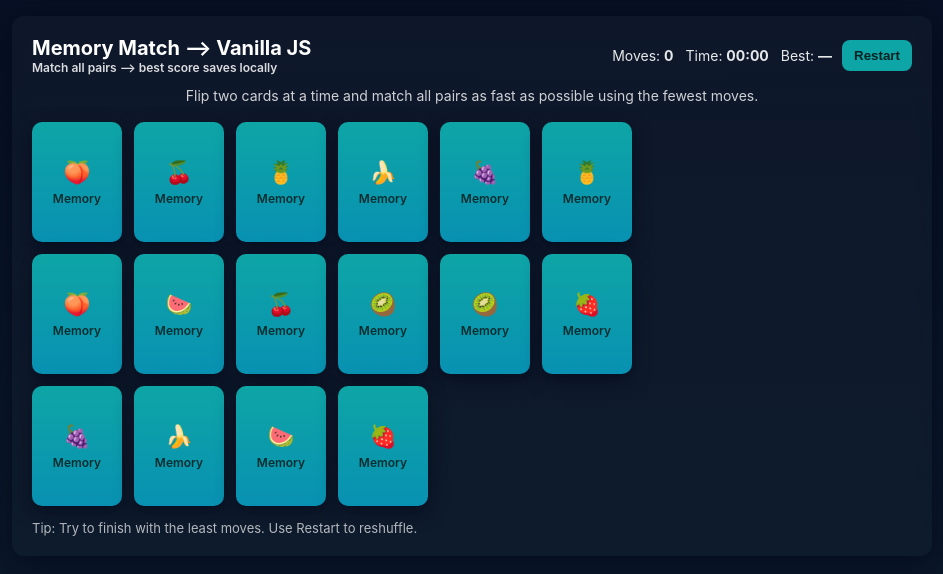
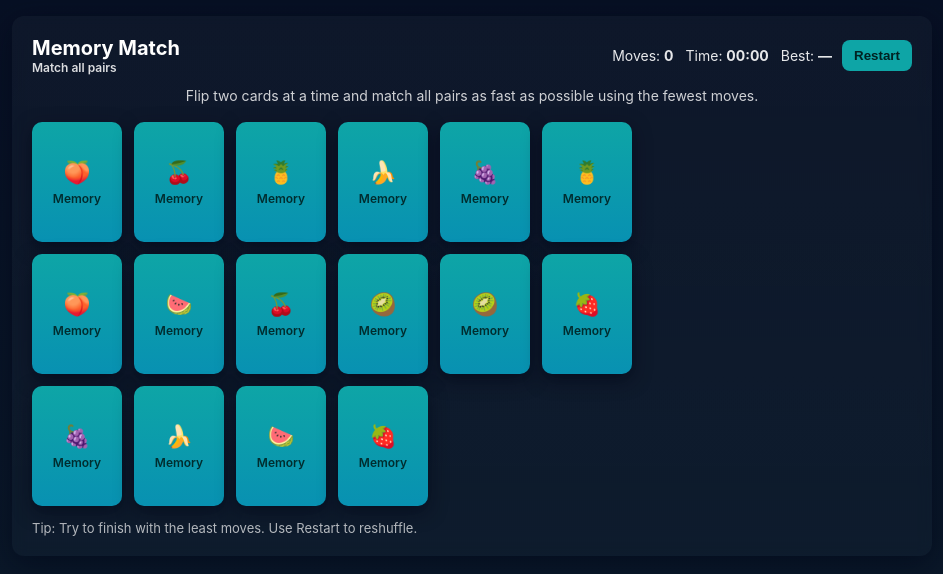
Before and after one commit to Pius931/memory-match-arena, a plain HTML site: page index.html in a window 1280 px wide. Shown: the whole page, without its empty margins (168-1111 px from the left). Drawn offline with Linux system fonts and the light colour scheme.

Commit message:
removed html texts

```diff
--- a/index.html
+++ b/index.html
@@ -10,10 +10,8 @@
     <div class="app" role="application">
       <header>
         <div>
-          <h1>Memory Match —> Vanilla JS</h1>
-          <div class="small" style="opacity: 0.85">
-            Match all pairs —> best score saves locally
-          </div>
+          <h1>Memory Match</h1>
+          <div class="small" style="opacity: 0.85">Match all pairs</div>
         </div>
 
         <!-- Win Modal -->
```
